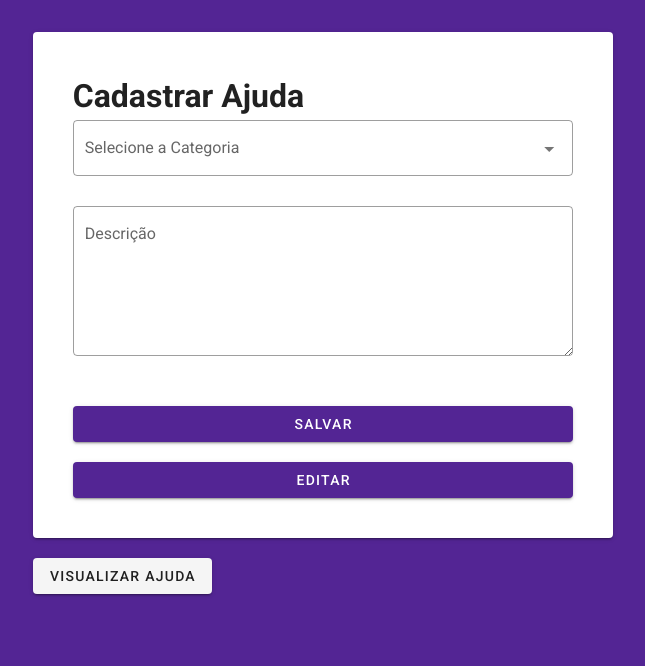
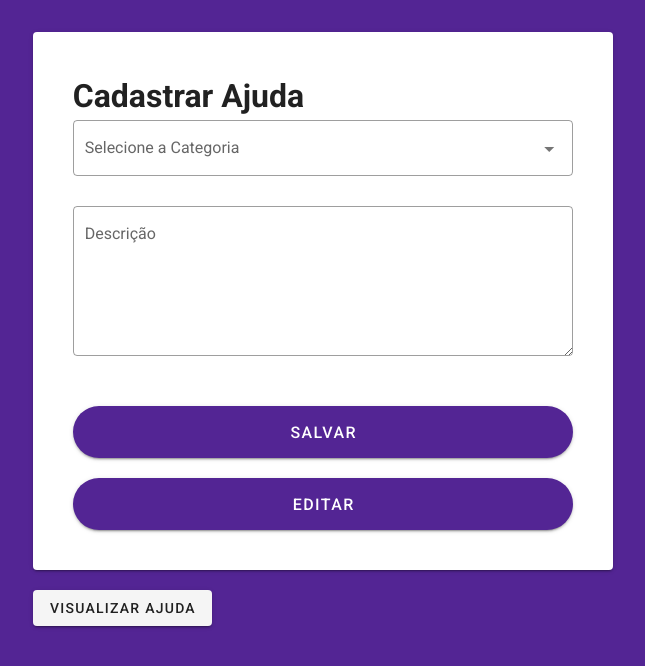
Before and after one commit to maan-git/conta-comigo-app-back, a Vue app in the folder front/: page /create-help in a window 1280 px wide. Shown: the top 666 px of the page, without its empty margins (317-962 px from the left). Built offline with nearby package versions, Linux system fonts and the light colour scheme; what v-mask would draw is missing.

Commit message:
fix list help

```diff
--- a/front/src/components/HelpForm.vue
+++ b/front/src/components/HelpForm.vue
@@ -26,18 +26,27 @@
           ></v-select>
           <v-textarea
             outlined
-            v-model="description.value"
+            v-model="mydescription"
             label="Descrição"
             :disabled = "!newHelp"
             required
           ></v-textarea>
-          <v-btn v-if="newHelp" class="mt-5" block @click="saveHelp()" color="primary">
-            Salvar
-          </v-btn>
-          <v-btn v-if="newHelp" class="mt-5" block @click="saveHelp()" color="primary">
-            Editar
-          </v-btn>
-          <v-btn v-if="!newHelp" class="mt-5" block color="pink">
+          <v-btn
+            rounded
+            v-if="newHelp"
+            class="mt-5"
+            block
+            @click="saveHelp()"
+            color="primary" x-large>Salvar</v-btn>
+          <v-btn
+            rounded
+            v-if="newHelp"
+            class="mt-5"
+            block
+            @click="saveHelp()"
+            color="primary"
+            x-large>Editar</v-btn>
+          <v-btn rounded v-if="!newHelp" class="mt-5" block outlined color="red" x-large>
             <v-icon dark>mdi-heart
           </v-icon>Conta Comigo!</v-btn>
         </v-form>
@@ -50,7 +59,7 @@ import { mapState } from 'vuex';
 
 export default {
   computed: mapState(['help']),
-  props: ['newHelp', 'category', 'id_user'],
+  props: ['newHelp', 'category', 'id_user', 'description'],
   data() {
     return {
       categories: [
@@ -59,13 +68,19 @@ export default {
         { text: 'Olhar Crianças' },
         { text: 'Outros' },
       ],
-      description: { value: '', rules: '' },
+      // eslint-disable-next-line vue/no-reserved-keys
+      mydescription: '',
     };
   },
   methods: {
     saveHelp() {
-      console.log('salvou!');
+      console.log('salvou!', this.mydescription);
     },
+  },
+  created() {
+    if (this.description) {
+      this.mydescription = this.description;
+    }
   },
 };
 </script>
--- a/front/src/views/ListHelp.vue
+++ b/front/src/views/ListHelp.vue
@@ -2,7 +2,7 @@
   <v-container>
     <HelpForm v-for="help in helpList"
       :key="help.id_user" :newHelp="newHelp"
-      v-bind:description = help.description
+      :description="help.description"
       :id_user=help.id_user>
     </HelpForm>
     <v-layout mt-5>
```
